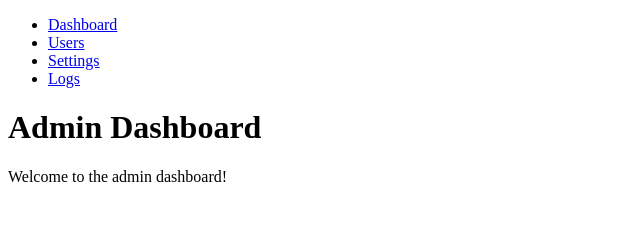
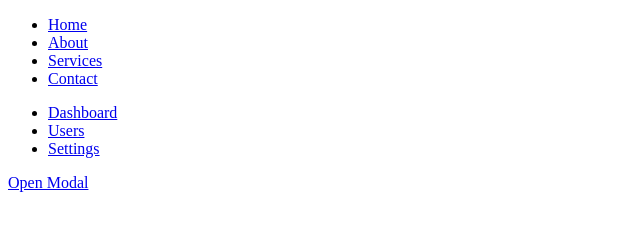
Before and after one commit to Martinez0312/LoteSystem, a website: page frontend/pages/admin-dashboard.html in a window 1280 px wide. Shown: the whole page, without its empty margins (0-640 px from the left). Drawn offline with Linux system fonts and the light colour scheme.

Commit message:
Updated sidebar navigation, modals, and navbar links hrefs

```diff
--- a/frontend/pages/admin-dashboard.html
+++ b/frontend/pages/admin-dashboard.html
@@ -4,17 +4,32 @@
     <meta charset="UTF-8">
     <meta name="viewport" content="width=device-width, initial-scale=1.0">
     <title>Admin Dashboard</title>
+    <!-- Add your CSS files and other header elements here -->
 </head>
 <body>
     <nav>
-        <ul>
+        <ul class="navbar">
+            <li><a href="javascript:void(0)">Home</a></li>
+            <li><a href="javascript:void(0)">About</a></li>
+            <li><a href="javascript:void(0)">Services</a></li>
+            <li><a href="javascript:void(0)">Contact</a></li>
+        </ul>
+    </nav>
+    <aside>
+        <ul class="sidebar">
             <li><a href="javascript:void(0)">Dashboard</a></li>
             <li><a href="javascript:void(0)">Users</a></li>
             <li><a href="javascript:void(0)">Settings</a></li>
-            <li><a href="javascript:void(0)">Logs</a></li>
         </ul>
-    </nav>
-    <h1>Admin Dashboard</h1>
-    <p>Welcome to the admin dashboard!</p>
+    </aside>
+    <div class="modals">
+        <div class="modal">
+            <a href="javascript:void(0)">Open Modal</a>
+            <div class="modal-content">
+                <!-- Modal content goes here -->
+            </div>
+        </div>
+    </div>
+    <!-- Add your main content here -->
 </body>
 </html>
```
